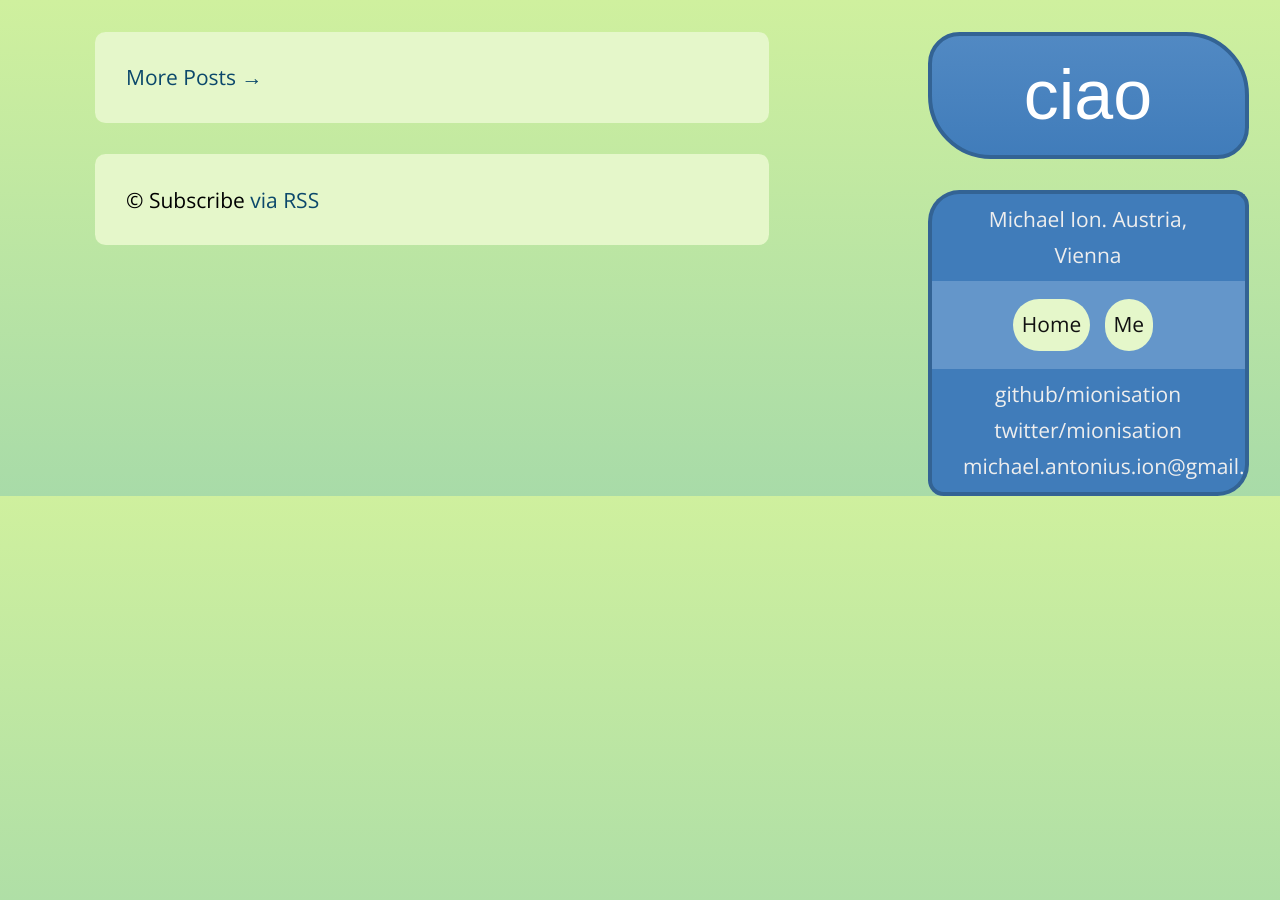
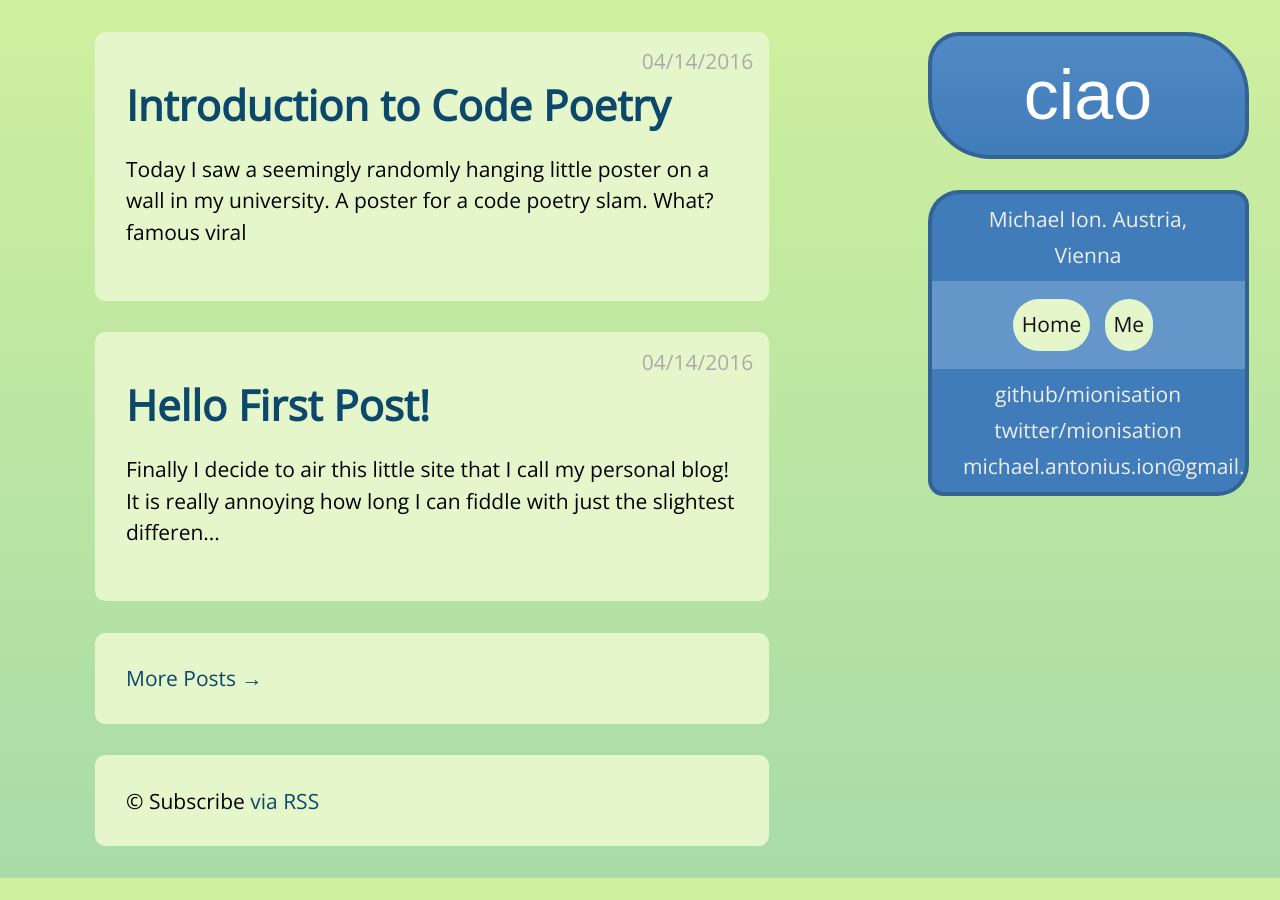
Before and after one commit to mionisation/mionisation.github.io, a Jekyll site: the page built from index.html, in a window 1280 px wide. Built offline with Jekyll 4.4.1, drawn with Linux system fonts in a browser that asks for light colours; some web fonts are replaced; some of the changed lines change nothing that is shown.

Commit message:
Add the new posts

```diff
--- /dev/null
+++ b/_posts/2016-04-14-hello-first-post.markdown
@@ -0,0 +1,26 @@
+---
+layout: post
+title:  "Hello First Post!"
+date:   2016-04-14 19:37:01
+categories: blog
+---
+
+Finally I decide to air this little site that I call my personal blog! It is really annoying how long I can fiddle with just the slightest differences of two shades of light blue and not find a solution that is a hundred percent statisfying!
+
+It is not even done yet. There are several things that bug me, like the symbols on the menu on the right. There aren't any? Exactly my point!
+
+Anyway:
+
+This place is mostly intended for a collection of my stuff. But why even bother with it? Well there are some reasons I think this space is useful for me.
+
+1. There are some weird, random, some would even dare to say interesting thoughts my neurons are fabricating now and then. I often think of writing them down and exploring them, but until now that <s>rarely</s> almost never happened. It would be nice to not have them vanish forever for a change, to have a collection of my history of random thoughts and rants and to think: Oh jolly, how fun was that moment! That would be nifty.
+
+2. I want to be more productive, make more stuff to show the world. There are some things from my past that I maybe will gobble up to display them here for completeness (but not my cringy song covers or dust collecting teenage love poems *shudder* ), but foremost, I want to put up some new stuff. Currently, I try to learn how to do data visualization in d3.js and I hope I find enough time to make some first demos soon. I also have some other projects in my mind, that I want to do at one point in my life. Like designing a board or card game. Or I can finish that local multiplayer snake I began making once. Time will tell.
+
+3. If the moment is convenient, I also want to provide some tutorials to do stuff. This can be anything that I know, but I have to be sure that it is something useful to know and not explained thousands of times over in the internet.
+
+4. Besides rants and thoughts (and also because I like numbered lists), I also will include diary like entries about specific things. Situations, dialogues, photos, drawings, recounts of visiting places... These are all things I could put up here. How versatile! But seriously, I want to see how this goes as it goes. Then I can decide how to split the site up, how tagging should work. I sometimes even have the want to write a poem! So if there are enough, there might be a poem section. How daring!
+
+5. I want to make the most of the free time I have, this is why I write. Also, because I have the feeling of impending doom (or let us better say, impending sense of having little time) when I will start working. So while at uni, I should sprawl my arms around everything to try!
+
+First post done!
--- /dev/null
+++ b/_posts/2016-04-15-introducing-code-poetry.markdown
@@ -0,0 +1,8 @@
+---
+layout: post
+title:  "Introduction to Code Poetry"
+date:   2016-04-14 19:37:01
+categories: blog
+---
+
+Today I saw a seemingly randomly hanging little poster on a wall in my university. A poster for a code poetry slam. What? famous viral
--- a/index.html
+++ b/index.html
@@ -1,7 +1,7 @@
 ---
 layout: default
 ---
-
+<!-- -->
 {% for post in site.posts limit:1 %}
   <article class="module color-article">
     <h1>
```
